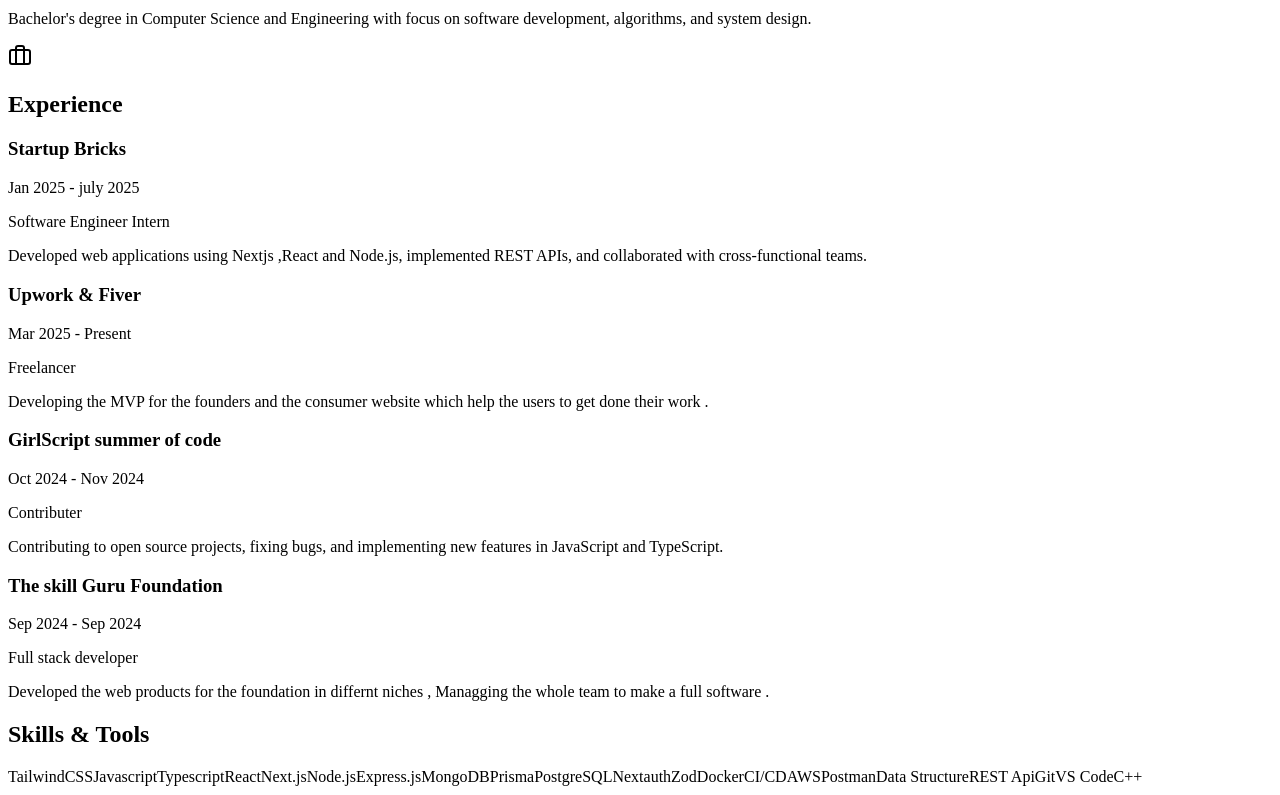
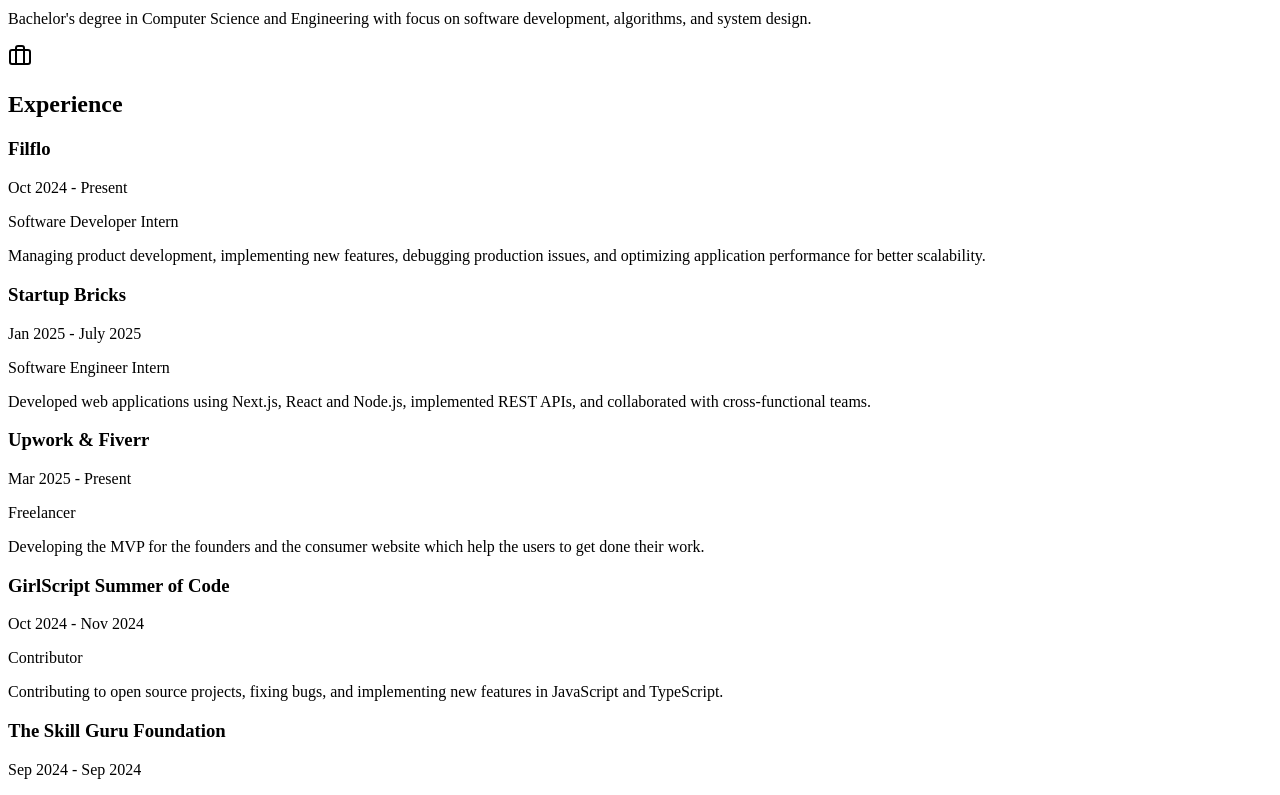
Before and after one commit to YasirKhan231/Portfolio, a Next.js app: page /Portfolio in a window 1280 px wide. Shown: the part 720-1515 px from the top of the page. Built offline with nearby package versions, Linux system fonts and the light colour scheme.

Commit message:
role update

```diff
--- a/src/pages/Portfolio.tsx
+++ b/src/pages/Portfolio.tsx
@@ -165,35 +165,43 @@ export default function Portfolio() {
   const experiences = [
   {
     id: 1,
-      company: "Startup Bricks",
-      role: "Software Engineer Intern",
-      timeline: "Jan 2025 - july 2025",
+    company: "Filflo",
+    role: "Software Developer Intern",
+    timeline: "Oct 2024 - Present",
     description:
-        "Developed web applications using Nextjs ,React and Node.js, implemented REST APIs, and collaborated with cross-functional teams.",
+      "Managing product development, implementing new features, debugging production issues, and optimizing application performance for better scalability.",
   },
   {
     id: 2,
-      company: "Upwork & Fiver",
+    company: "Startup Bricks",
+    role: "Software Engineer Intern",
+    timeline: "Jan 2025 - July 2025",
+    description:
+      "Developed web applications using Next.js, React and Node.js, implemented REST APIs, and collaborated with cross-functional teams.",
+  },
+  {
+    id: 3,
+    company: "Upwork & Fiverr",
     role: "Freelancer",
     timeline: "Mar 2025 - Present",
     description:
-        "Developing the MVP for the founders  and the consumer website which help the users to get done their work .",
+      "Developing the MVP for the founders and the consumer website which help the users to get done their work.",
   },
   {
-      id: 3,
-      company: "GirlScript summer of code ",
-      role: "Contributer",
+    id: 4,
+    company: "GirlScript Summer of Code",
+    role: "Contributor",
     timeline: "Oct 2024 - Nov 2024",
     description:
       "Contributing to open source projects, fixing bugs, and implementing new features in JavaScript and TypeScript.",
   },
   {
-      id: 4,
-      company: "The skill Guru Foundation",
-      role: "Full stack developer",
+    id: 5,
+    company: "The Skill Guru Foundation",
+    role: "Full Stack Developer",
     timeline: "Sep 2024 - Sep 2024",
     description:
-        "Developed the web products for the foundation in differnt niches , Managging the whole team to make a full software .",
+      "Developed the web products for the foundation in different niches, managing the whole team to make a full software.",
   },
 ];
 
```
Lines whose indentation alone changed are shown as unchanged.
